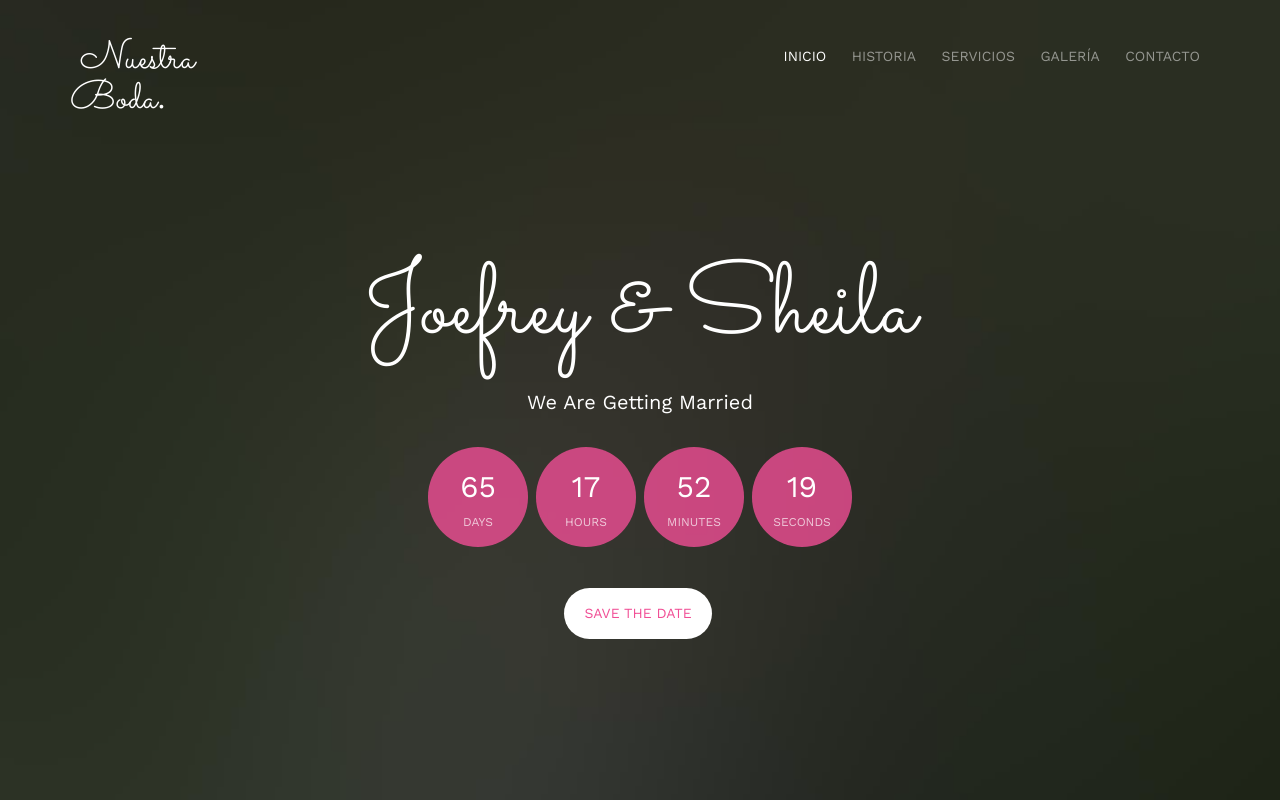
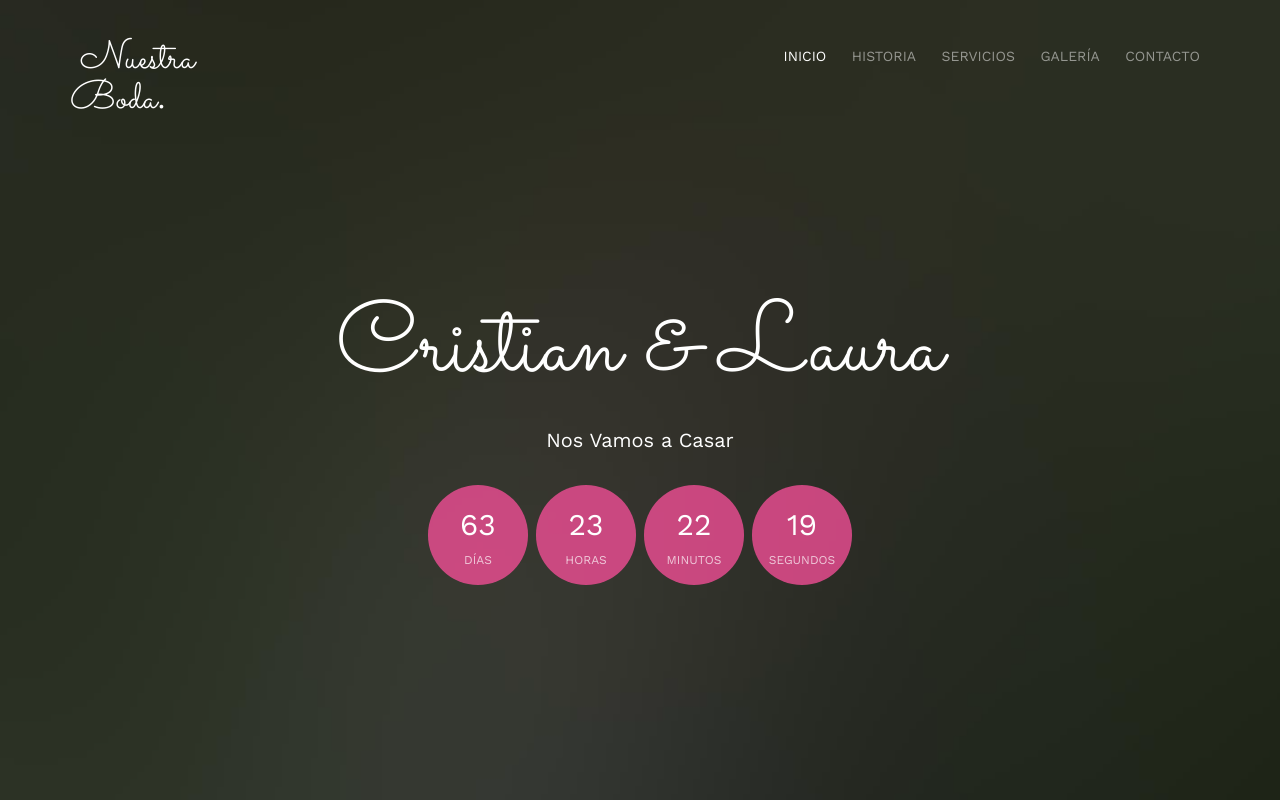
Before and after one commit to renecristian96/lauraycristian, a plain HTML site: page index.html in a window 1280 px wide. Shown: the top 800 px of the page. Drawn offline with nearby package versions, Linux system fonts and the light colour scheme; files whose address does not match are found by name.

Commit message:
Add files via upload

```diff
--- a/index.html
+++ b/index.html
@@ -104,10 +104,10 @@
 				<div class="col-md-8 col-md-offset-2 text-center">
 					<div class="display-t">
 						<div class="display-tc animate-box" data-animate-effect="fadeIn">
-							<h1>Joefrey &amp; Sheila</h1>
-							<h2>We Are Getting Married</h2>
+							<h1>Cristian & Laura</h1>
+							<h2>Nos Vamos a Casar</h2>
 							<div class="simply-countdown simply-countdown-one"></div>
-							<p><a href="#" class="btn btn-default btn-sm">Save the date</a></p>
+
 						</div>
 					</div>
 				</div>
--- a/js/simplyCountdown.js
+++ b/js/simplyCountdown.js
@@ -115,17 +115,17 @@
      */
     simplyCountdown = function (elt, args) {
         var parameters = extend({
-                year: 2015,
-                month: 6,
-                day: 28,
-                hours: 0,
-                minutes: 0,
+                year: 2021,
+                month: 11,
+                day: 6,
+                hours: 19,
+                minutes: 30,
                 seconds: 0,
                 words: {
-                    days: 'day',
-                    hours: 'hour',
-                    minutes: 'minute',
-                    seconds: 'second',
+                    days: 'día',
+                    hours: 'hora',
+                    minutes: 'minuto',
+                    seconds: 'segundo',
                     pluralLetter: 's'
                 },
                 plural: true,
@@ -156,8 +156,8 @@
         targetTmpDate = new Date(
             parameters.year,
             parameters.month - 1,
-            parameters.day,
-            parameters.hours,
+            parameters.day - 3,
+            parameters.hours + 10,
             parameters.minutes,
             parameters.seconds
         );
```
